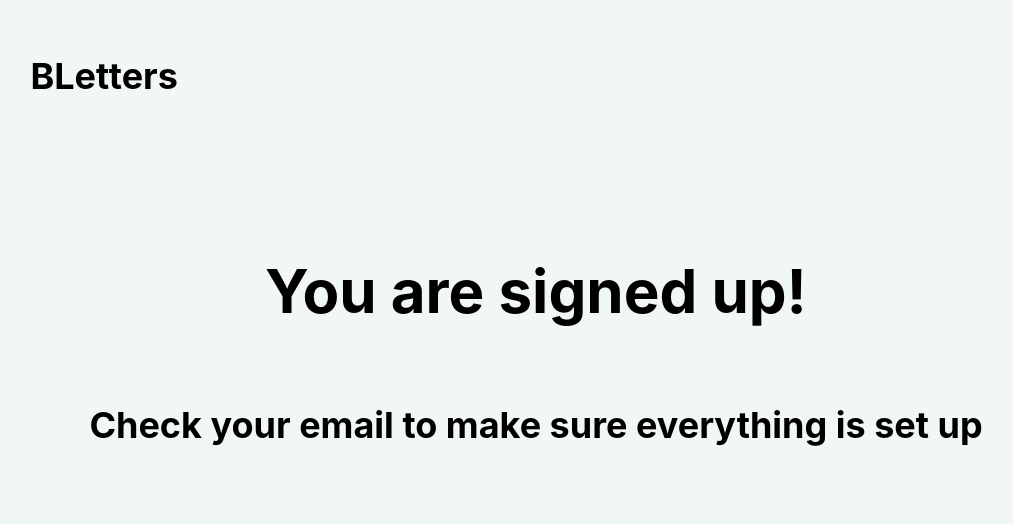
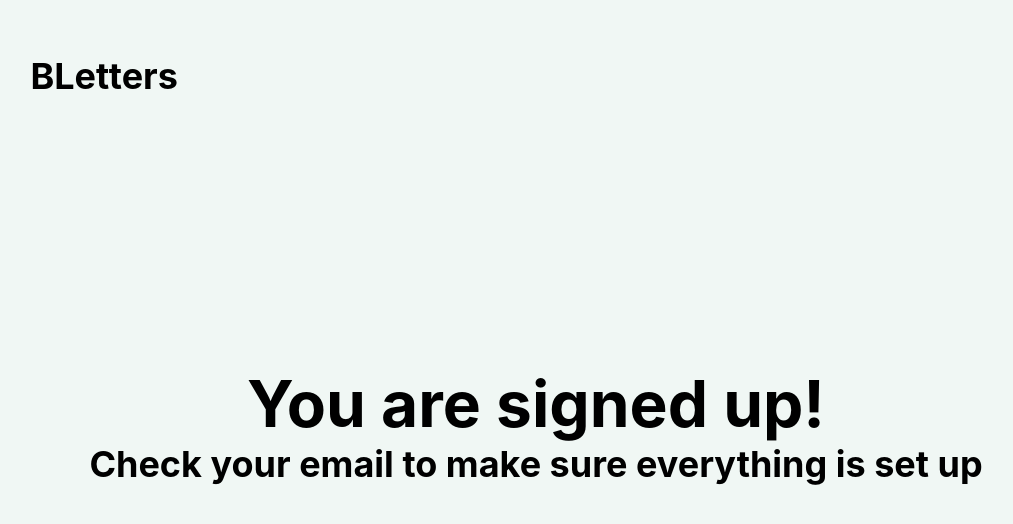
Before and after one commit to Omersasson123/BLetters, a plain HTML site: page BLproject/signedUp.html in a window 1280 px wide. Shown: the whole page, without its empty margins (104-1117 px from the left). Drawn offline with Linux system fonts and the light colour scheme.

```diff
--- a/BLproject/bletters.css
+++ b/BLproject/bletters.css
@@ -346,15 +346,17 @@
     flex-direction: column;
     justify-content: center;
     align-items: center;
-    padding-top: 50px;
+    padding-top: 200px;
   }
 
   .container #signedUpConfirm h1{
     font-weight: bold;
-    font-size: 60px;
+    font-size: 64px;
+    margin: 0;
   }
 
   .container #signedUpConfirm h3{
     font-weight: bold;
     font-size: 36px;
+    margin: 0;
   }
```
